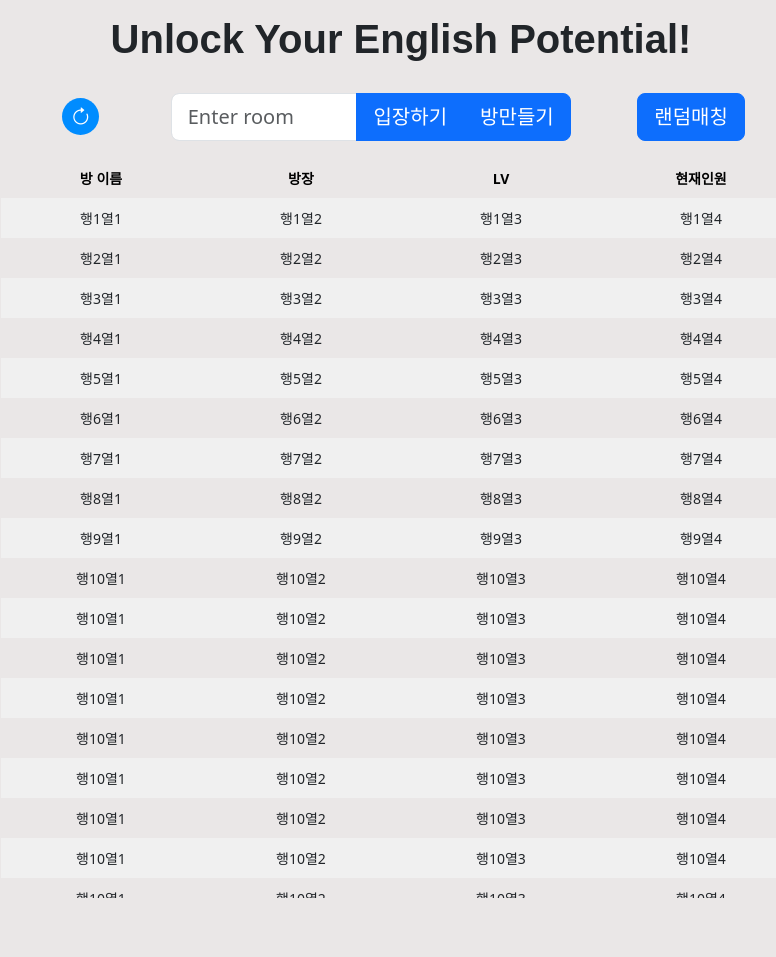
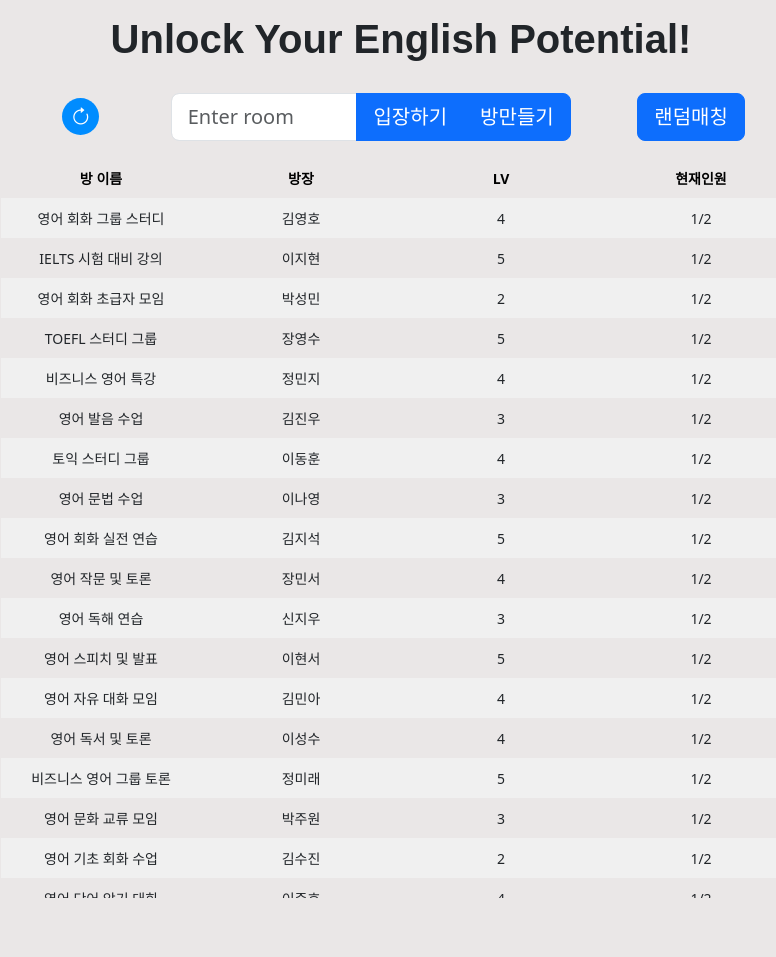
Before and after one commit to AnMin2000/LangPjt, a Java web app: page / in a window 1280 px wide. Shown: the top 957 px of the page, without its empty margins (239-1015 px from the left). Run offline with Spring Boot 4, a stand-in JSP engine, Linux system fonts and the light colour scheme; some libraries are stand-ins or nearby versions.

Commit message:
2024.05. 7 (html 예시 코드 입력) 방 만들기 분리 + 방 목록 생성 완료
todo : 사용자 방 입장시 방 목록에 표시 + 입장하기 기능 추가

```diff
--- a/src/main/resources/static/index.html
+++ b/src/main/resources/static/index.html
@@ -65,142 +65,148 @@
   </thead>
   <tbody>
   <tr>
-    <td>행1열1</td>
-    <td>행1열2</td>
-    <td>행1열3</td>
-    <td>행1열4</td>
+    <td>영어 회화 그룹 스터디</td>
+    <td>김영호</td>
+    <td>4</td>
+    <td>1/2</td>
   </tr>
   <tr>
-    <td>행2열1</td>
-    <td>행2열2</td>
-    <td>행2열3</td>
-    <td>행2열4</td>
+    <td>IELTS 시험 대비 강의</td>
+    <td>이지현</td>
+    <td>5</td>
+    <td>1/2</td>
   </tr>
   <tr>
-    <td>행3열1</td>
-    <td>행3열2</td>
-    <td>행3열3</td>
-    <td>행3열4</td>
+    <td>영어 회화 초급자 모임</td>
+    <td>박성민</td>
+    <td>2</td>
+    <td>1/2</td>
   </tr>
   <tr>
-    <td>행4열1</td>
-    <td>행4열2</td>
-    <td>행4열3</td>
-    <td>행4열4</td>
+    <td>TOEFL 스터디 그룹</td>
+    <td>장영수</td>
+    <td>5</td>
+    <td>1/2</td>
   </tr>
   <tr>
-    <td>행5열1</td>
-    <td>행5열2</td>
-    <td>행5열3</td>
-    <td>행5열4</td>
+    <td>비즈니스 영어 특강</td>
+    <td>정민지</td>
+    <td>4</td>
+    <td>1/2</td>
   </tr>
   <tr>
-    <td>행6열1</td>
-    <td>행6열2</td>
-    <td>행6열3</td>
-    <td>행6열4</td>
+    <td>영어 발음 수업</td>
+    <td>김진우</td>
+    <td>3</td>
+    <td>1/2</td>
   </tr>
   <tr>
-    <td>행7열1</td>
-    <td>행7열2</td>
-    <td>행7열3</td>
-    <td>행7열4</td>
+    <td>토익 스터디 그룹</td>
+    <td>이동훈</td>
+    <td>4</td>
+    <td>1/2</td>
   </tr>
   <tr>
-    <td>행8열1</td>
-    <td>행8열2</td>
-    <td>행8열3</td>
-    <td>행8열4</td>
+    <td>영어 문법 수업</td>
+    <td>이나영</td>
+    <td>3</td>
+    <td>1/2</td>
   </tr>
   <tr>
-    <td>행9열1</td>
-    <td>행9열2</td>
-    <td>행9열3</td>
-    <td>행9열4</td>
+    <td>영어 회화 실전 연습</td>
+    <td>김지석</td>
+    <td>5</td>
+    <td>1/2</td>
   </tr>
   <tr>
-    <td>행10열1</td>
-    <td>행10열2</td>
-    <td>행10열3</td>
-    <td>행10열4</td>
+    <td>영어 작문 및 토론</td>
+    <td>장민서</td>
+    <td>4</td>
+    <td>1/2</td>
   </tr>
   <tr>
-    <td>행10열1</td>
-    <td>행10열2</td>
-    <td>행10열3</td>
-    <td>행10열4</td>
+    <td>영어 독해 연습</td>
+    <td>신지우</td>
+    <td>3</td>
+    <td>1/2</td>
   </tr>
   <tr>
-    <td>행10열1</td>
-    <td>행10열2</td>
-    <td>행10열3</td>
-    <td>행10열4</td>
+    <td>영어 스피치 및 발표</td>
+    <td>이현서</td>
+    <td>5</td>
+    <td>1/2</td>
   </tr>
   <tr>
-    <td>행10열1</td>
-    <td>행10열2</td>
-    <td>행10열3</td>
-    <td>행10열4</td>
+    <td>영어 자유 대화 모임</td>
+    <td>김민아</td>
+    <td>4</td>
+    <td>1/2</td>
   </tr>
   <tr>
-    <td>행10열1</td>
-    <td>행10열2</td>
-    <td>행10열3</td>
-    <td>행10열4</td>
+    <td>영어 독서 및 토론</td>
+    <td>이성수</td>
+    <td>4</td>
+    <td>1/2</td>
   </tr>
   <tr>
-    <td>행10열1</td>
-    <td>행10열2</td>
-    <td>행10열3</td>
-    <td>행10열4</td>
+    <td>비즈니스 영어 그룹 토론</td>
+    <td>정미래</td>
+    <td>5</td>
+    <td>1/2</td>
   </tr>
   <tr>
-    <td>행10열1</td>
-    <td>행10열2</td>
-    <td>행10열3</td>
-    <td>행10열4</td>
+    <td>영어 문화 교류 모임</td>
+    <td>박주원</td>
+    <td>3</td>
+    <td>1/2</td>
   </tr>
   <tr>
-    <td>행10열1</td>
-    <td>행10열2</td>
-    <td>행10열3</td>
-    <td>행10열4</td>
+    <td>영어 기초 회화 수업</td>
+    <td>김수진</td>
+    <td>2</td>
+    <td>1/2</td>
   </tr>
   <tr>
-    <td>행10열1</td>
-    <td>행10열2</td>
-    <td>행10열3</td>
-    <td>행10열4</td>
+    <td>영어 단어 암기 대회</td>
+    <td>이준호</td>
+    <td>4</td>
+    <td>1/2</td>
   </tr>
   <tr>
-    <td>행10열1</td>
-    <td>행10열2</td>
-    <td>행10열3</td>
-    <td>행10열4</td>
+    <td>TOEIC 리딩 및 청취 연습</td>
+    <td>장서연</td>
+    <td>5</td>
+    <td>1/2</td>
   </tr>
   <tr>
-    <td>행10열1</td>
-    <td>행10열2</td>
-    <td>행10열3</td>
-    <td>행10열4</td>
+    <td>영어 문법 및 작문</td>
+    <td>신영수</td>
+    <td>3</td>
+    <td>1/2</td>
   </tr>
   <tr>
-    <td>행10열1</td>
-    <td>행10열2</td>
-    <td>행10열3</td>
-    <td>행10열4</td>
+    <td>영어 회화 그룹 튜터링</td>
+    <td>김미라</td>
+    <td>4</td>
+    <td>1/2</td>
   </tr>
   <tr>
-    <td>행10열1</td>
-    <td>행10열2</td>
-    <td>행10열3</td>
-    <td>행10열4</td>
+    <td>영어 발음 및 억양 수업</td>
+    <td>이준영</td>
+    <td>3</td>
+    <td>1/2</td>
   </tr>
   <tr>
-    <td>행10열1</td>
-    <td>행10열2</td>
-    <td>행10열3</td>
-    <td>행10열4</td>
+    <td>영어 회화 모의 면접</td>
+    <td>정현주</td>
+    <td>5</td>
+    <td>1/2</td>
+  </tr>
+  <tr>
+    <td>비즈니스 영어 토론 및 발표</td>
+    <td>박민호</td>
+    <td>4</td>
+    <td>1/2</td>
   </tr>
   </tbody>
 </table>
```
